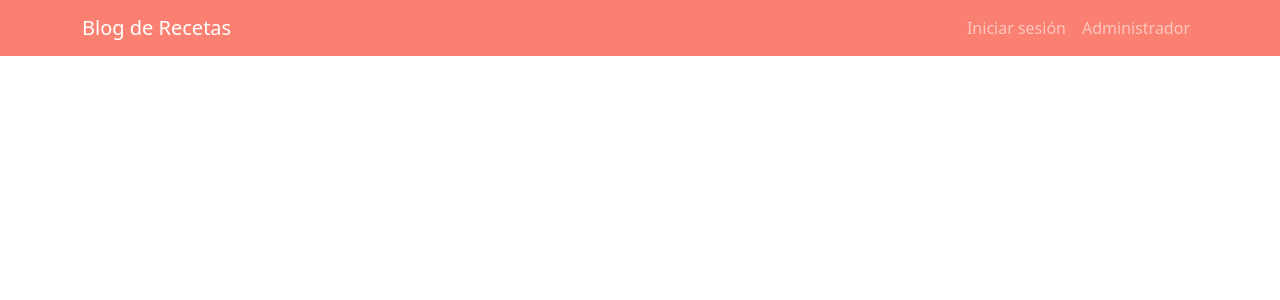
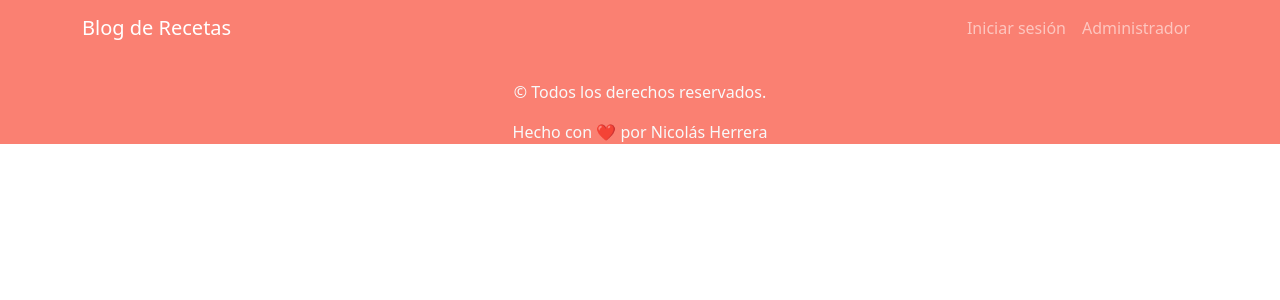
Before and after one commit to herreranicolas/blog-de-recetas-frontend, a React (Vite) app: page / in a window 1280 px wide. Shown: the top 300 px of the page. Built offline with nearby package versions, Linux system fonts and the light colour scheme.

Commit message:
Agregue el maquetado inicial del footer

```diff
--- a/src/App.css
+++ b/src/App.css
@@ -1,3 +1,4 @@
-nav {
+nav,
+footer {
   background-color: salmon;
 }
--- a/src/App.jsx
+++ b/src/App.jsx
@@ -1,11 +1,13 @@
 import "./App.css";
 import "bootstrap/dist/css/bootstrap.min.css";
 import Menu from "./components/common/Menu";
+import Footer from "./components/common/Footer";
 
 function App() {
   return (
     <>
       <Menu></Menu>
+      <Footer></Footer>
     </>
   );
 }
--- /dev/null
+++ b/src/components/common/Footer.jsx
@@ -0,0 +1,10 @@
+const Footer = () => {
+  return (
+    <footer className="text-light pt-4 text-center">
+      <p>&copy; Todos los derechos reservados.</p>
+      <p>Hecho con ❤️ por Nicolás Herrera</p>
+    </footer>
+  );
+};
+
+export default Footer;
```
